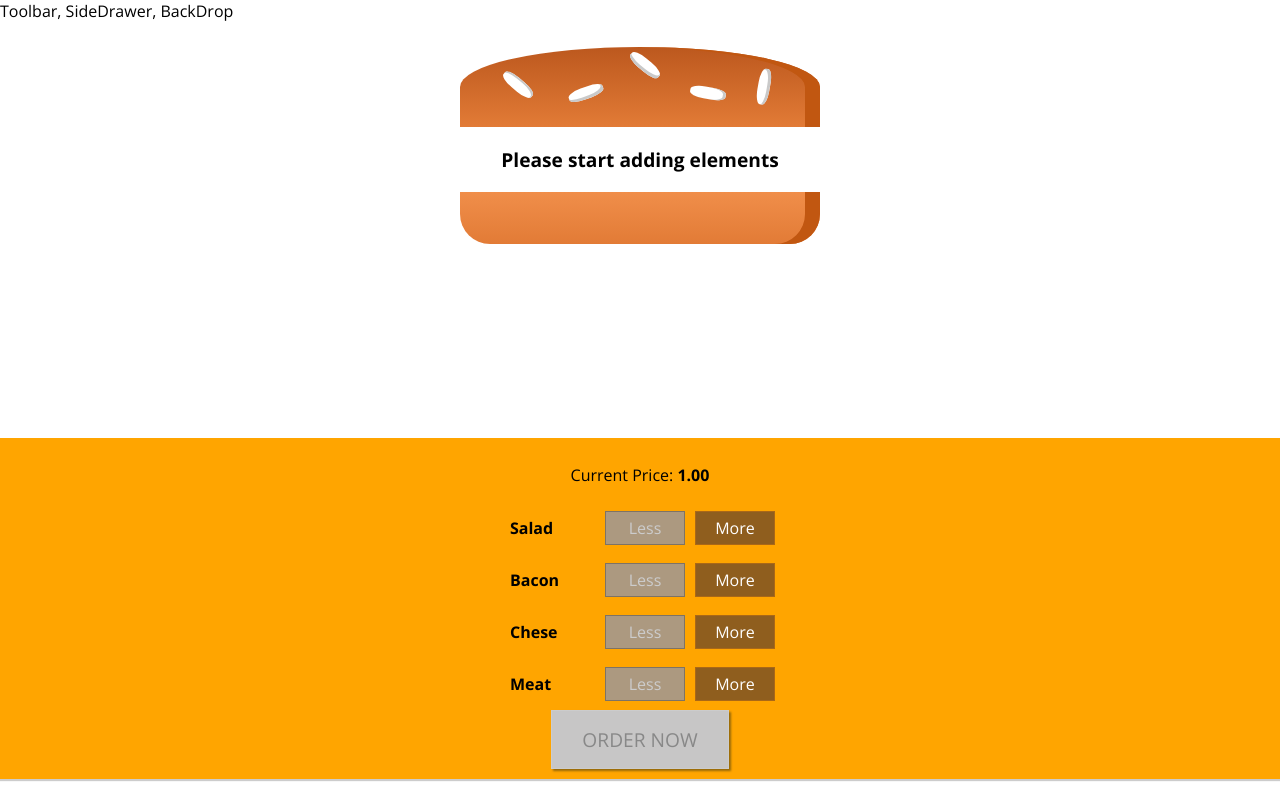
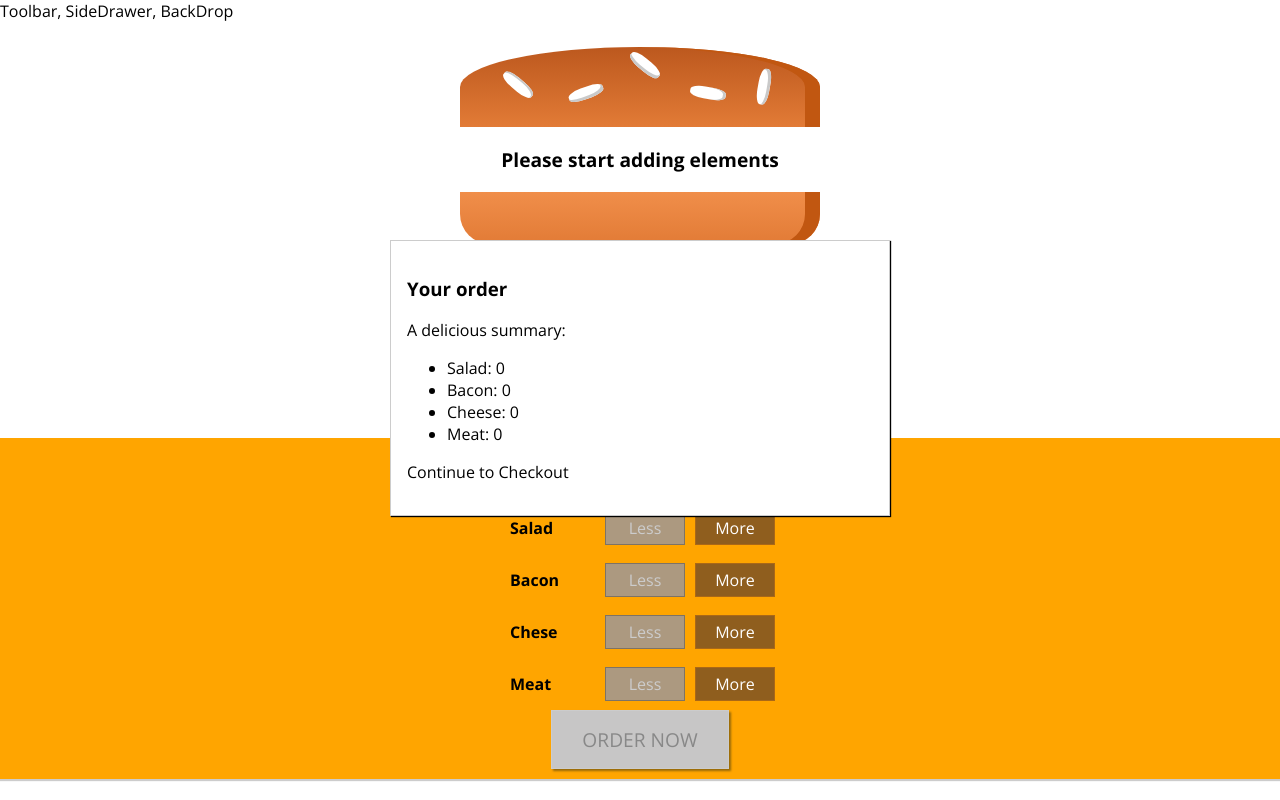
Before and after one commit to jp-jaiprakash/BurgerShop, a React app: page / in a window 1280 px wide. Built offline with nearby package versions, Linux system fonts and the light colour scheme.

Commit message:
Order summary modal ready

```diff
--- /dev/null
+++ b/src/components/Burger/OrderSummary/OrderSummary.js
@@ -0,0 +1,22 @@
+import React from 'react';
+import Aux from '../../../hoc/Aux';
+const orderSummary = (props) => {
+    const ingredientSummary = Object.keys(props.ingredients)
+    .map(igKey => {
+        return <li key={igKey}>
+            <span style={{textTransform:'capitalize'}}>{igKey}</span>: {props.ingredients[igKey]}
+            </li>
+    })
+    return(
+        <Aux>
+            <h3>Your order</h3>
+            <p>A delicious summary:</p>
+            <ul>
+                {ingredientSummary}
+            </ul>
+            <p>Continue to Checkout</p>
+        </Aux>
+    );
+};
+
+export default orderSummary;
--- /dev/null
+++ b/src/components/UI/Modal/Modal.css
@@ -0,0 +1,20 @@
+.Modal {
+    position: fixed;
+    z-index: 500;
+    background-color: white;
+    width: 70%;
+    border: 1px solid #ccc;
+    box-shadow: 1px 1px 1px black;
+    padding: 16px;
+    left: 15%;
+    top: 30%;
+    box-sizing: border-box;
+    transition: all 0.3s ease-out;
+}
+
+@media (min-width: 600px) {
+    .Modal {
+        width: 500px;
+        left: calc(50% - 250px);
+    }
+}
--- /dev/null
+++ b/src/components/UI/Modal/Modal.js
@@ -0,0 +1,12 @@
+import React from 'react';
+import classes from './Modal.css';
+
+const modal = (props) => {
+    return(
+    <div className={classes.Modal}>
+        {props.children}
+    </div>)
+
+}
+
+export default modal;
--- a/src/containers/BurgerBuilder/BurgerBuilder.js
+++ b/src/containers/BurgerBuilder/BurgerBuilder.js
@@ -2,7 +2,8 @@
 import Aux from '../../hoc/Aux';
 import Burger from '../../components/Burger/Burger';
 import BuildControls from '../../components/Burger/BuildControls/BuildControls';
-
+import Modal from '../../components/UI/Modal/Modal';
+import OrderSummary from '../../components/Burger/OrderSummary/OrderSummary';
 const INGREDIENT_PRICES = {
     salad: 0.5,
     cheese: 0.4,
@@ -67,6 +68,9 @@
         }
         return (
             <Aux>
+                <Modal>
+                    <OrderSummary ingredients={this.state.ingredients}/>
+                </Modal>
                 <Burger ingredients={this.state.ingredients} />
                 <BuildControls
                     ingredientAdded={this.addIngrdientHandler}
```
Also changed, not shown: src/components/UI/Backdrop/Backdrop.js (added).
